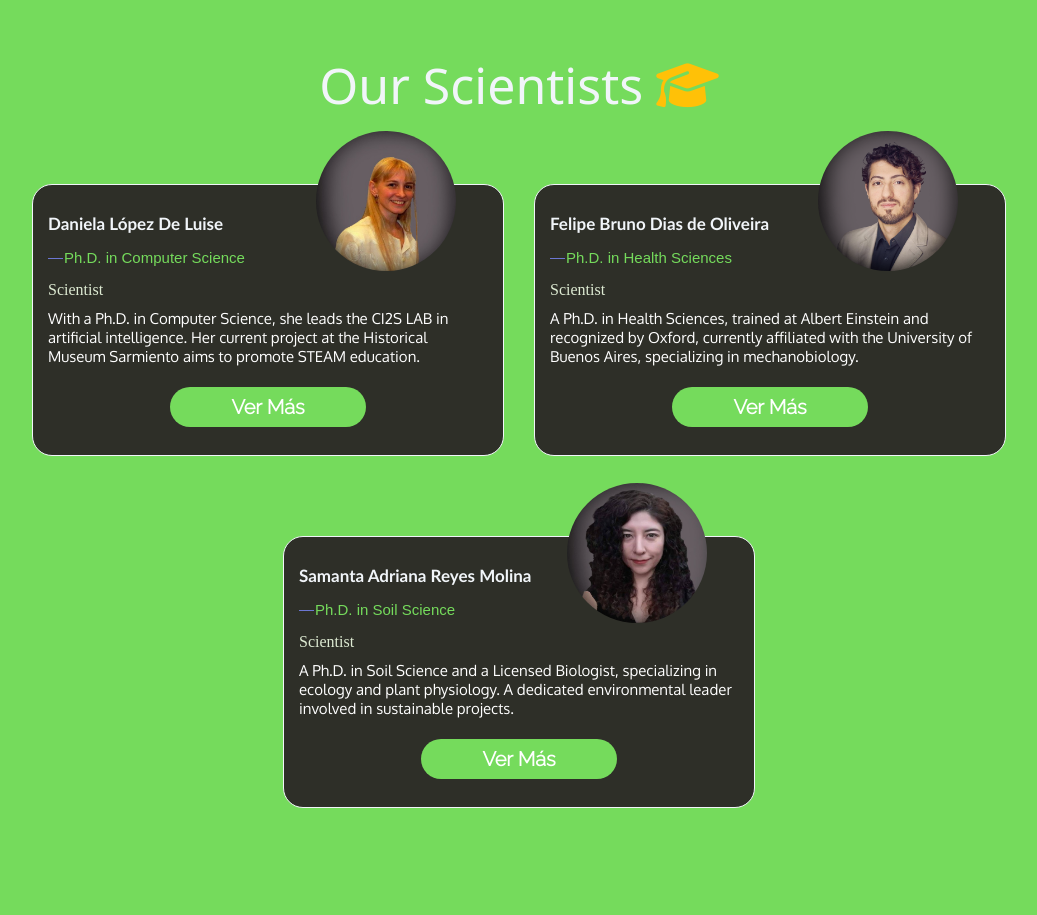
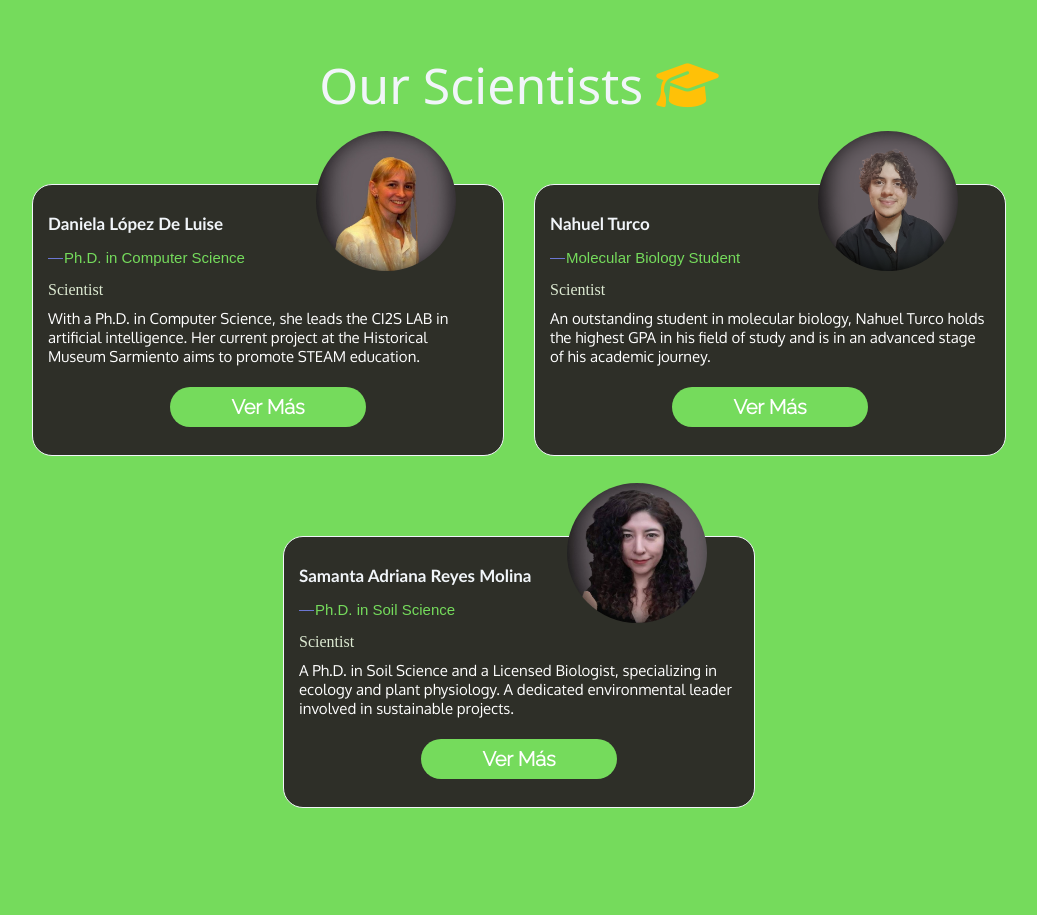
Before and after one commit to francoalberti1997/Iuvenis, a React (Vite) app: page / in a window 1280 px wide. Shown: the part 4400-5315 px from the top of the page, without its empty margins (121-1158 px from the left). Built offline with nearby package versions, Linux system fonts and the light colour scheme.

Commit message:
felipe out

```diff
--- a/src/App.jsx
+++ b/src/App.jsx
@@ -11,6 +11,8 @@ import felipe from "../src/components/team/Felipe.png"
 import samanta from "../src/components/Colaboradores/Samanta.jpeg"
 import seba from "../src/components/team/Seba.jpg"
 import dani from "../src/components/Colaboradores/Daniel.png"
+
+import nahuel from "../src/components/team/Nahuel.png"
 
 import logo_blanco from "../src/components/inicio/logo_nuevo.jpg"
 import logo_verde from "../src/components/inicio/logo_nuevo_fondo_verde.jpg"
@@ -137,15 +139,17 @@ const ServiciosPage = ({clickLanguage, toggleLanguage}) => {
             "texto": "Doctora en Ciencias Informáticas, lidera el CI2S LAB en inteligencia artificial. Su proyecto actual en el Museo Histórico Sarmiento busca fomentar la enseñanza STEAM."
           },
           {
-            "usuario": felipe,
+            "usuario": nahuel,
             "rol": "Científico",
             "role": "Scientist",
 
-            "nombre": "Felipe Bruno Dias de Oliveira",
-            "profesion": "Doctor en Ciencias de la Salud",
-            "job":"Ph.D. in Health Sciences",
-            "texto": "Doctor en Ciencias de la Salud, formado en Albert Einstein y reconocido por Oxford, investiga en la Universidad de Buenos Aires, destacándose en mecanobiología.",
-            "texto_eng": "A Ph.D. in Health Sciences, trained at Albert Einstein and recognized by Oxford, currently affiliated with the University of Buenos Aires, specializing in mechanobiology."
+            "nombre": "Nahuel Turco",
+            "profesion": "Estudiante de Biología Molecular",
+            "job":"Molecular Biology Student",
+            "texto": "Un estudiante destacado en biología molecular, Nahuel Turco, tiene el promedio más alto en su campo de estudio y se encuentra en una etapa avanzada de su trayectoria académica.",
+            "texto_eng": `
+            An outstanding student in molecular biology, Nahuel Turco holds the highest GPA in his field of study and is in an advanced stage of his academic journey.
+            `
           },
           {
             "usuario": samanta,
@@ -572,27 +576,23 @@ En la actualidad, divide su tiempo entre su rol de investigadora, su rol en la I
       `
     },
     {
-      usuario: felipe,
+      usuario: nahuel,
       rol: 'Científico',
-      nombre: 'Felipe Bruno Dias de Oliveira',
-      profesion: 'Doctor en Ciencias de la Salud',
-      job:"Ph.D. in Health Sciences",
+      nombre: 'Nahuel Turco',
+      profesion: 'Estudiante de Biología Molecular',
+      job:"Molecular Biology Student",
       texto_eng:`
-      Felipe Bruno Dias de Oliveira holds a Ph.D. in Health Sciences (Aging) (2020), with honors, from the Facultad Israelita de Ciencias de la Salud Albert Einstein - Instituto Israelita de Enseñanza e Investigación Albert Einstein. He was recognized as an "Outstanding Student" by the University of Oxford - Kennedy Institute of Rheumatology (2019-2020). He began his academic journey with a Master's in Human Development and Technologies (Technologies and Human Performance) (2013) and earned his Bachelor's degree in Physical Education (2010) at the Universidade Estadual Paulista Júlio de Mesquita Filho - Instituto de Biociências.
 
-Currently dedicated to the study of medicine at the University of Buenos Aires - Facultad de Medicina, his academic interests include mechanobiology, articular cartilage, osteoarthritis pathophysiology, cellular therapy, and conservative treatment through physical exercise. His academic trajectory and contributions in the field of health, especially in the area of aging, underscore his commitment to research and academic excellence.
+      Nahuel Turco, an outstanding student in molecular biology, boasts the highest GPA in his field of study and is in an advanced stage of his academic journey. His sharp intelligence and problem-solving ability distinguish him as an exceptional individual in his field. In the academic world, Nahuel is recognized for his unique vision. He emphasizes that, in an increasingly complex and fascinating world, biology emerges as an essential discipline for understanding and modifying life. His commitment lies in using his skills in biology to bring scientific knowledge to society as a whole. His vision is rooted in the conviction that everyone, regardless of their socioeconomic background, should have the opportunity to benefit from the results of scientific research and the progress of science. Nahuel advocates for the importance of building bridges between the scientific community and the general public, promoting accessible outreach and providing resources that enable people to explore and understand advances in biology.
 
+At 1mPossible, our approach is inherently interdisciplinary, guided by an unwavering commitment to achieving tangible results. We value the ability of young and talented geniuses who have the skill to solve the problems of tomorrow, transcending beyond mere academic recognition. Nahuel Turco, with his outstanding performance and sharp intelligence in biology, perfectly embodies our philosophy. His vision of bringing scientific knowledge to society and bridging the gap between the scientific community and the general public aligns perfectly with our commitment to addressing complex challenges in innovative and practical ways. At 1mPossible, we recognize and celebrate visionary talent that goes beyond conventional limits, and Nahuel is a clear example of this transformative approach.
 
 
       `,
       texto: `
+      Nahuel Turco, un destacado estudiante de biología molecular, ostenta el más alto promedio de calificaciones en su campo de estudio y se encuentra en una etapa avanzada de su trayectoria académica. Su aguda inteligencia y capacidad para resolver problemas lo distinguen como un individuo excepcional en su campo. En el ámbito académico, Nahuel es reconocido por su visión única. Él enfatiza que, en un mundo cada vez más complejo y fascinante, la biología emerge como una disciplina esencial para comprender y modificar la vida. Su compromiso radica en utilizar sus habilidades en biología para llevar el conocimiento científico a la sociedad en su conjunto. Su visión está arraigada en la convicción de que todos, independientemente de su situación socioeconómica, deberían tener la oportunidad de beneficiarse de los resultados de la investigación científica y el progreso de la ciencia. Nahuel aboga por la importancia de construir puentes entre la comunidad científica y el público en general, promoviendo la divulgación accesible y proporcionando recursos que permitan a las personas explorar y comprender los avances en biología.
 
-Felipe Bruno Dias de Oliveira es Doctor en Ciencias de la Salud (Envejecimiento) (2020), con distinción honorífica, egresado de la Facultad Israelita de Ciencias de la Salud Albert Einstein - Instituto Israelita de Enseñanza e Investigación Albert Einstein y reconocido como "Estudiante Destacado" por la Universidad de Oxford - Instituto Kennedy de Reumatología (2019-2020). Inició su formación académica con una Maestría en Desarrollo Humano y Tecnologías (Tecnologías y Rendimiento Humano) (2013) y obtuvo su Licenciatura en Educación Física (2010) en la Universidad Estatal Paulista Júlio de Mesquita Filho - Instituto de Biociencias.
-
-Actualmente, esta dedicado al estudio de la medicina en la Universidad de Buenos Aires - Facultad de Medicina. Sus intereses académicos incluyen la mecanobiología, cartílago articular, fisiopatología de la osteoartritis, terapia celular y tratamiento conservador con ejercicio físico.
-
-Su trayectoria académica y sus contribuciones en el campo de la salud, especialmente en el área de envejecimiento, respaldan su compromiso con la investigación y la excelencia académica.
-
+      En 1mPossible, nuestro enfoque es inherentemente interdisciplinario, guiado por un compromiso inquebrantable de lograr resultados tangibles. Valoramos la capacidad de jóvenes talentosos y genios que tienen la habilidad para resolver los problemas del mañana, trascendiendo más allá del mero reconocimiento académico. Nahuel Turco, con su destacado desempeño y aguda inteligencia en biología, encarna perfectamente nuestra filosofía. Su visión de llevar el conocimiento científico a la sociedad y cerrar la brecha entre la comunidad científica y el público en general se alinea perfectamente con nuestro compromiso de abordar desafíos complejos de manera innovadora y práctica. En 1mPossible, reconocemos y celebramos el talento visionario que va más allá de los límites convencionales, y Nahuel es un claro ejemplo de este enfoque transformador.
       `,
     },
     {
--- a/src/components/navbar/Navbar.jsx
+++ b/src/components/navbar/Navbar.jsx
@@ -32,7 +32,7 @@ const Navbar = ({toggleLanguage, clickLanguage}) => {
                         </div>
                         <div className="info-phone">
                             <p className='mail-info'>inquiries.1mpossible@gmail.com</p>
-                            <a class="number-info whats-app" href="https://wa.me/+5491169732194?text=¡Hola! Me gustaría obtener más información." target="" id="wsp"><p className='number-info'>+5491169732194</p></a>
+                            <a class="number-info whats-app" href={clickLanguage ? `https://wa.me/+5491169732194?text=¡Hola! Me gustaría obtener más información.` : `"https://wa.me/+5491169732194?text=Hi! I would like to know more.`} target="" id="wsp"><p className='number-info'>+5491169732194</p></a>
                         </div>
                     </div>
 
```
Also changed, not shown: src/components/team/Nahuel.png (renamed from src/components/team/Nahuel Grey.png).
